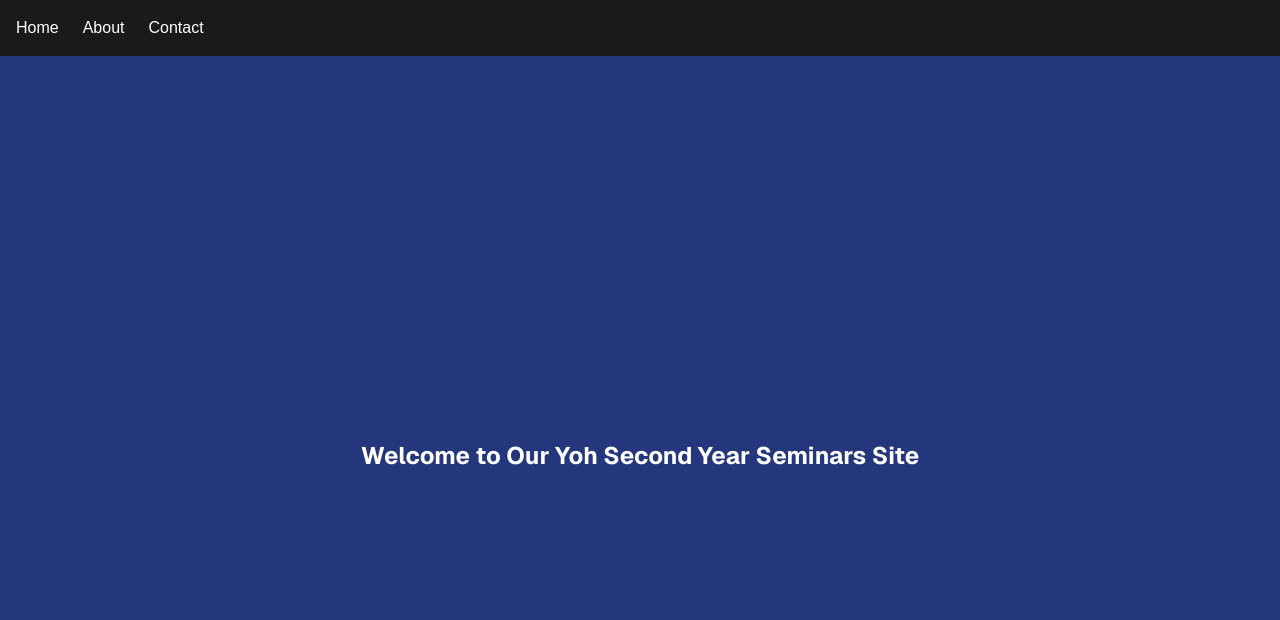
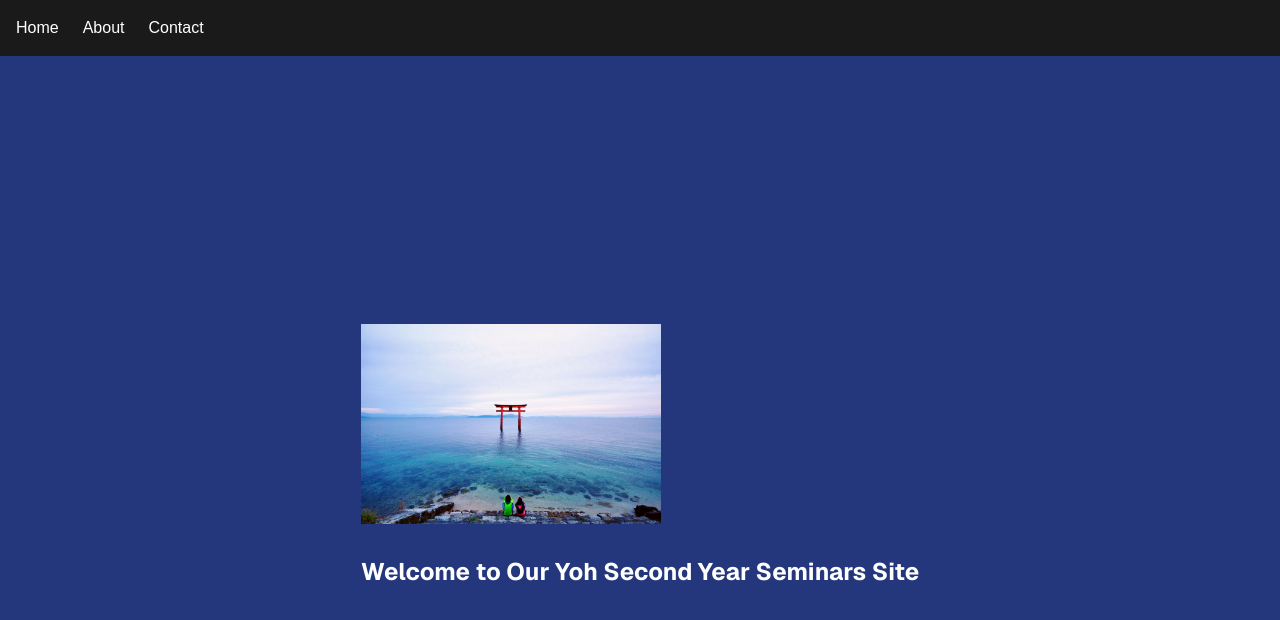
Before and after one commit to ProfessorYohSecondYearSeminar/homepage, a Next.js app: page / in a window 1280 px wide. Shown: the top 620 px of the page. Built offline with nearby package versions, Linux system fonts and the light colour scheme.

Commit message:
add image

```diff
--- a/src/app/page.tsx
+++ b/src/app/page.tsx
@@ -1,3 +1,5 @@
+import Image from "next/image";
+
 export default function Home() {
   return (
     <div
@@ -5,6 +7,12 @@ export default function Home() {
       style={{ backgroundColor: "#24377C" }}
     >
       <main className="flex flex-col gap-[32px] row-start-2 items-center sm:items-start">
+      <Image
+        src="/160531091017_1.jpg"
+        alt="TAKASHIMAMAINIMAGE"
+        width={300}
+        height={200}
+      />
         <h1 className="text-white text-2xl font-bold">Welcome to Our Yoh Second Year Seminars Site</h1>
       </main>
     </div>
```
Also changed, not shown: public/160531091017_1.jpg (added).
